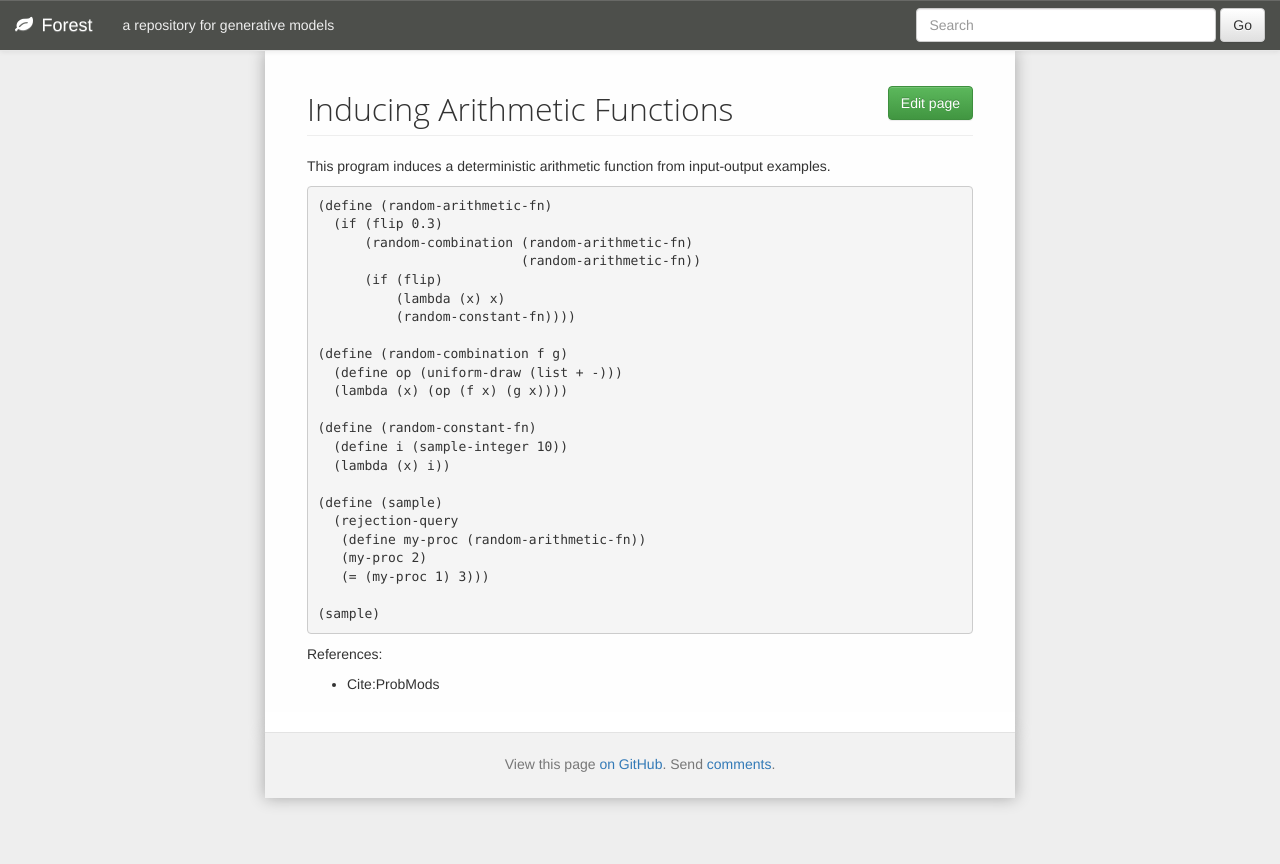
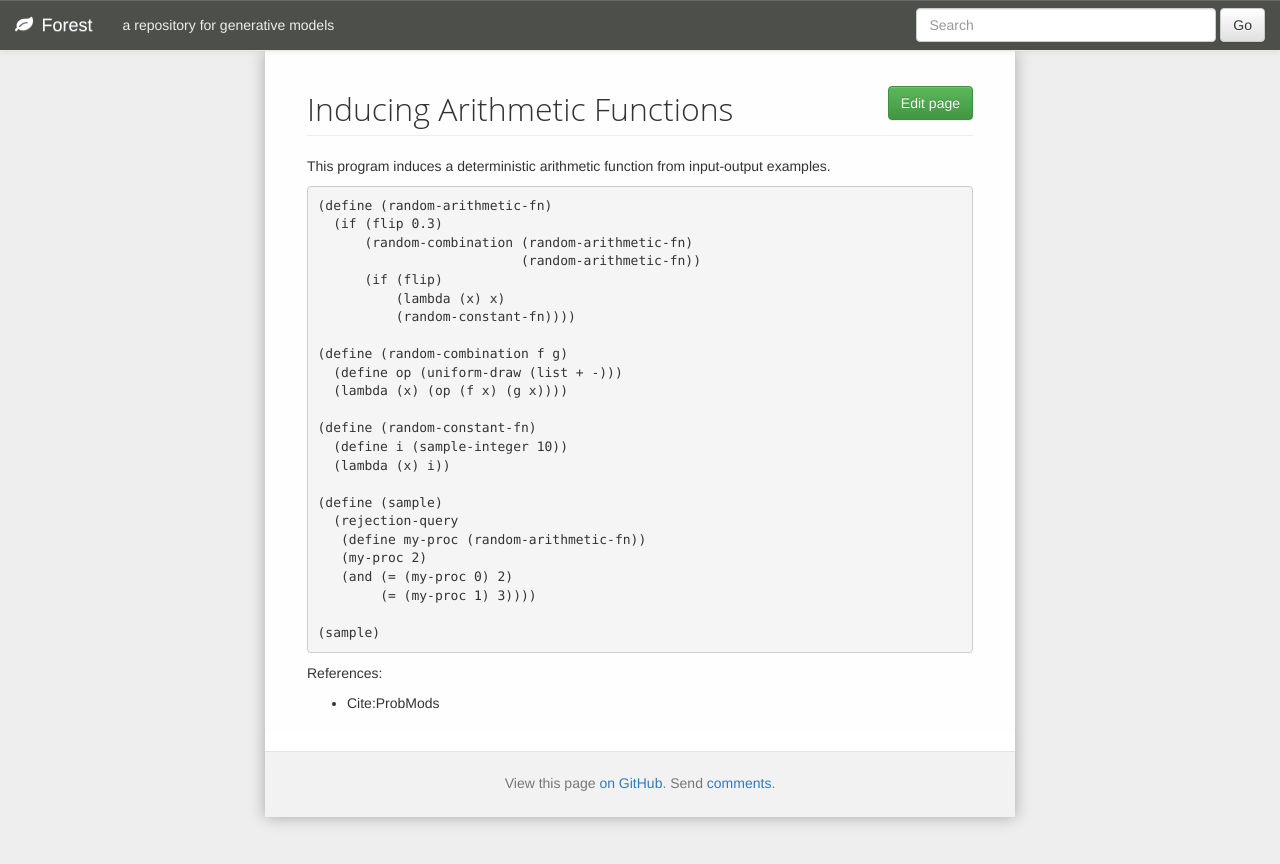
Before and after one commit to forestdb/forestdb.org, a Jekyll site: the page built from models/arithmetic.md, in a window 1280 px wide. Shown: the top 864 px of the page. Built offline with Jekyll 4.4.1, drawn with Linux system fonts in a browser that asks for light colours; nearby versions of some CDN libraries.

Commit message:
Update arithmetic.md

```diff
--- a/models/arithmetic.md
+++ b/models/arithmetic.md
@@ -28,7 +28,8 @@ This program induces a deterministic arithmetic function from input-output examp
       (rejection-query
        (define my-proc (random-arithmetic-fn))
        (my-proc 2)
-       (= (my-proc 1) 3)))
+       (and (= (my-proc 0) 2)
+            (= (my-proc 1) 3))))
 
     (sample)
 
```
